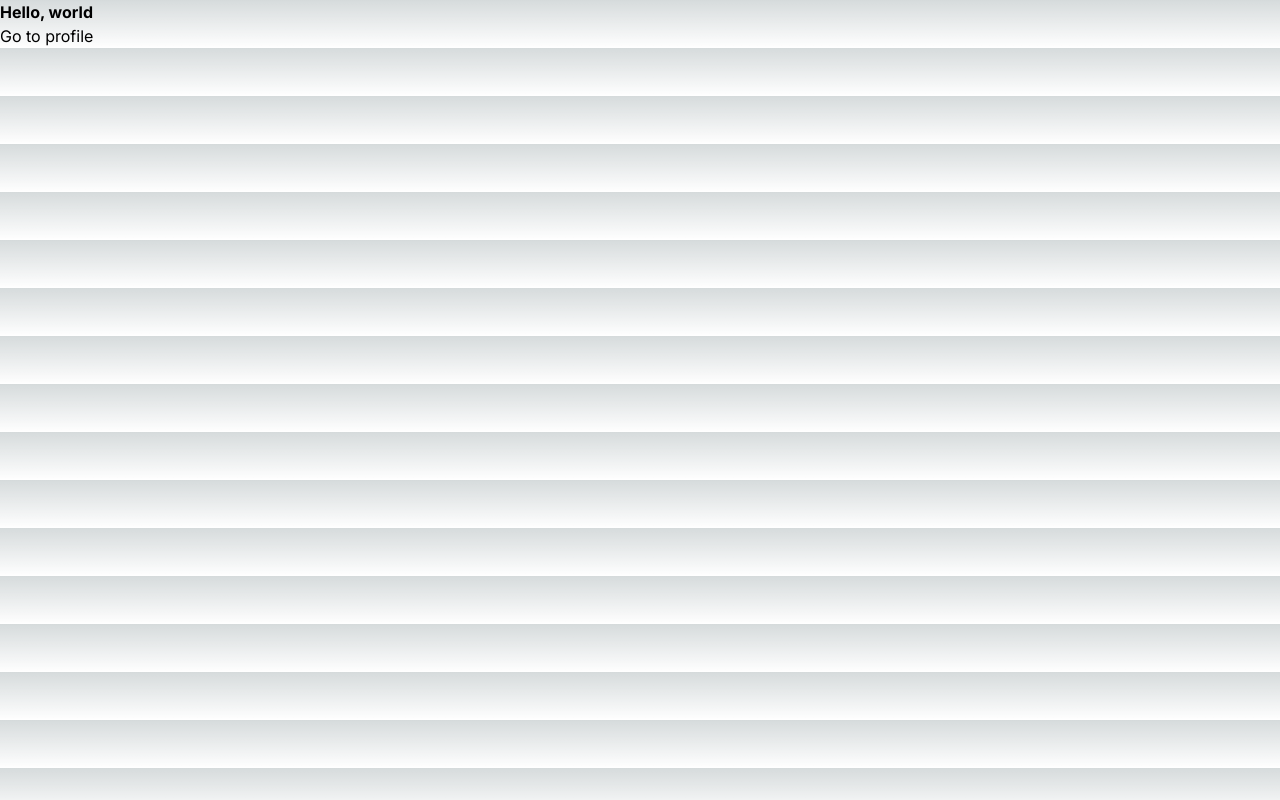
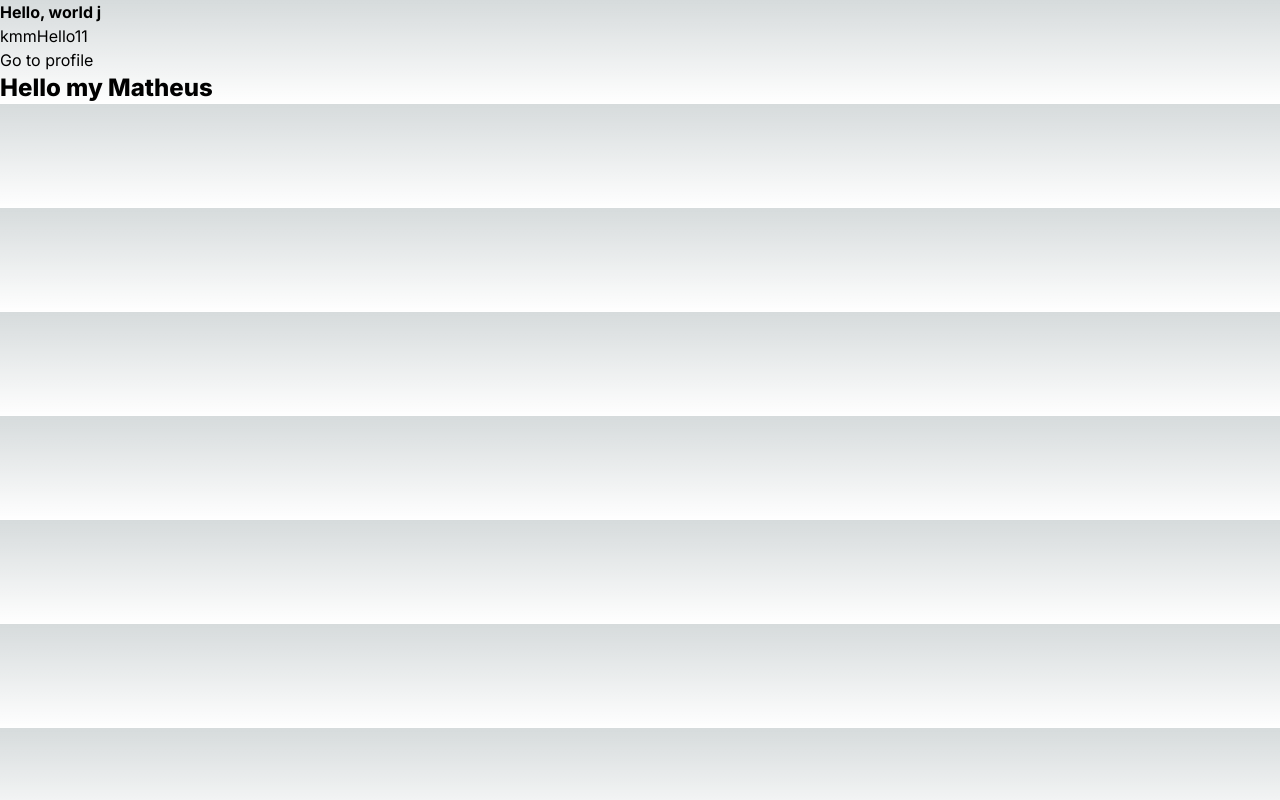
Before and after one commit to MatheusMacedoDev/modern-frontend-technologies-practice, a Next.js app in the folder my-app/: page / in a window 1280 px wide. Built offline with nearby package versions, Linux system fonts and the light colour scheme.

Commit message:
Trying the components folder for organizing

```diff
--- a/my-app/package.json
+++ b/my-app/package.json
@@ -3,7 +3,7 @@
     "version": "0.1.0",
     "private": true,
     "scripts": {
-        "dev": "next dev -p 8000",
+        "dev": "next dev -p 8080 --turbo",
         "build": "next build",
         "start": "next start",
         "lint": "next lint"
--- a/my-app/src/app/page.tsx
+++ b/my-app/src/app/page.tsx
@@ -1,10 +1,14 @@
+'use client';
 import Link from 'next/link';
+import SomeComponent from '../components/SomeComponent';
 
 export default function Home() {
     return (
         <div>
-            <h1 className="font-bold">Hello, world</h1>
+            <h1 className="font-bold">Hello, world j</h1>
+            <p>kmmHello11</p>
             <Link href="/profile">Go to profile</Link>
+            <SomeComponent name="Matheus" />
         </div>
     );
 }
--- /dev/null
+++ b/my-app/src/components/SomeComponent.tsx
@@ -0,0 +1,13 @@
+type SomeComponentProps = {
+    name?: string;
+};
+
+const SomeComponent = ({ name = 'Anonymous' }: SomeComponentProps) => {
+    return (
+        <div>
+            <h1 className="font-extrabold text-2xl">Hello my {name}</h1>
+        </div>
+    );
+};
+
+export default SomeComponent;
```
Also changed, not shown: 1 other file (tests, documents, lock files or other folders).
